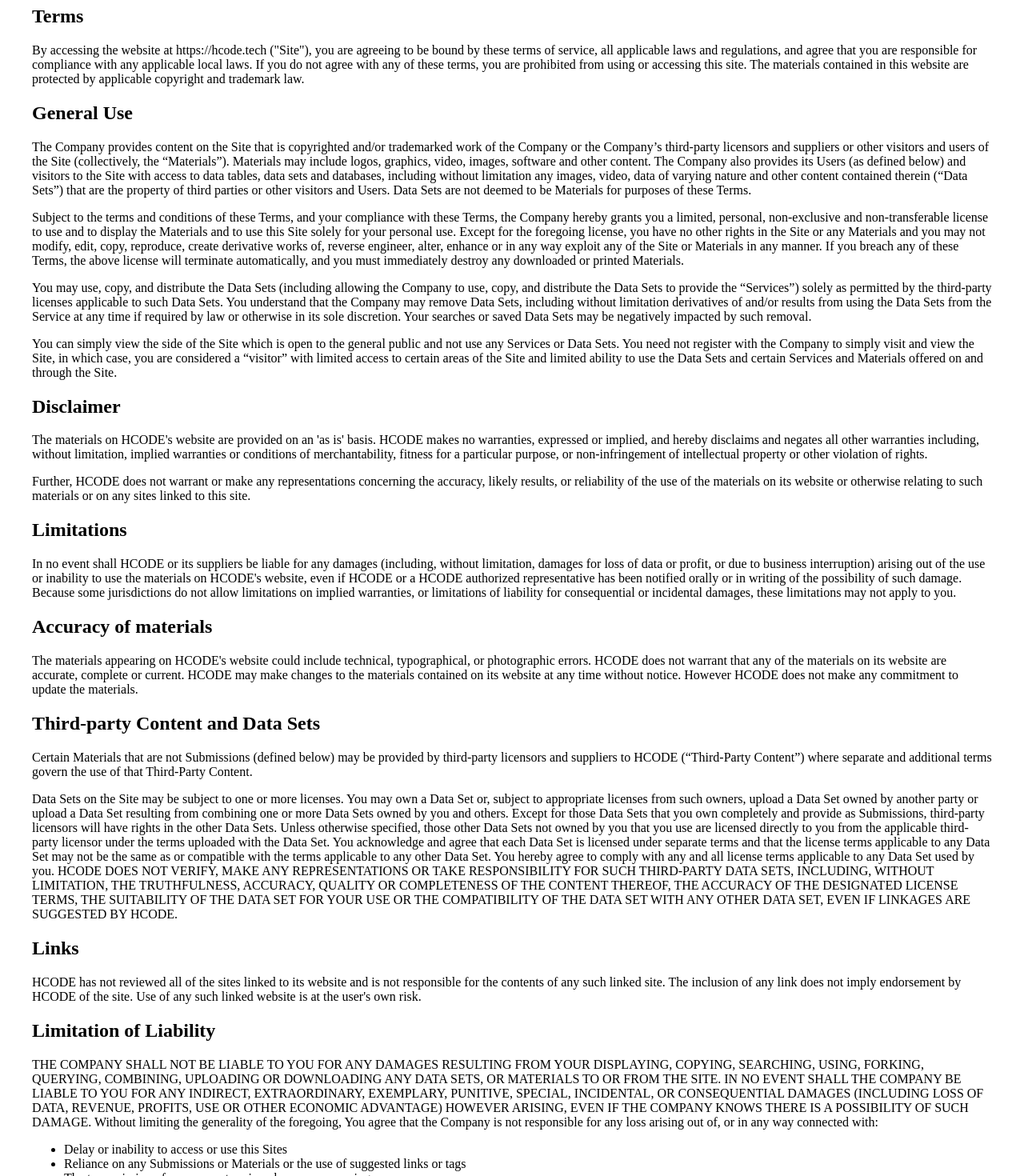
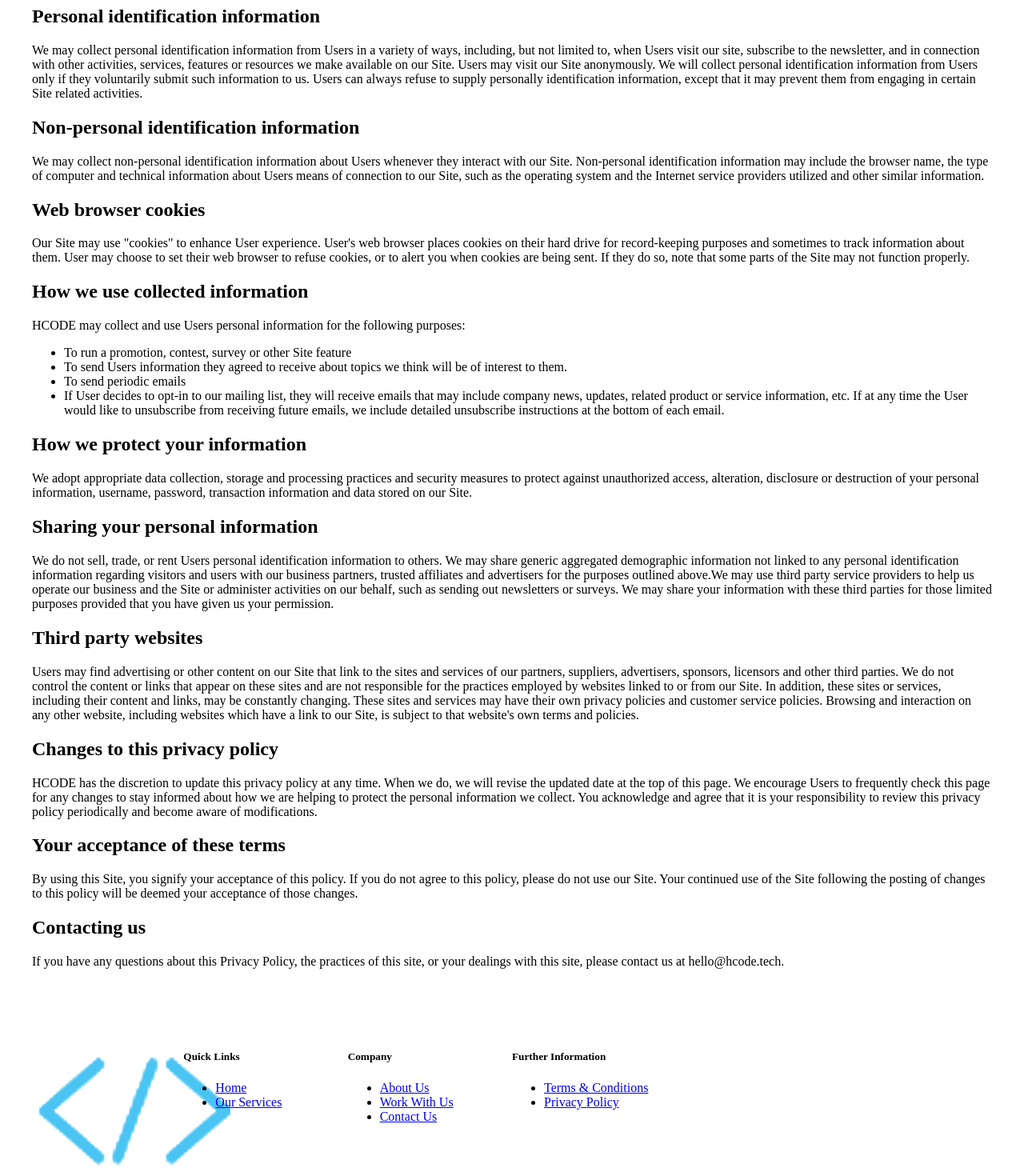
Before and after one commit to hcodetech/hcode-website, a Next.js app: page /privacy_policy in a window 1280 px wide. Shown: the part 540-2010 px from the top of the page at 80% size. Built offline with nearby package versions, Linux system fonts and the light colour scheme.

Commit message:
Privacy Policy

```diff
--- a/components/Benefits.js
+++ b/components/Benefits.js
@@ -2,7 +2,7 @@ function Benefits(props) {
   return (
     <div className={props.background ? "" : "bg-gray-100"}>
       <div className="text-center">
-        <h1 className="text-4xl font-semibold  pt-12">{props.data.heading}</h1>
+        <h1 className="text-4xl font-semibold  pt-16">{props.data.heading}</h1>
         <p className="font-light pt-2 lg:w-1/2 mx-auto">{props.data.paragraph}</p>
       </div>
       <div className="new-container pb-16 grid md:grid-cols-2 lg:grid-cols-3 gap-8">
--- a/components/Footer.js
+++ b/components/Footer.js
@@ -31,21 +31,21 @@ function Footer() {
                 <a href="/" className="border-b border-solid border-transparent hover:border-primary hover:text-primary">Home</a>
               </li>
               <li className="mb-2">
-                <a href="/our_services" className="border-b border-solid border-transparent hover:border-primary hover:text-primary">Services</a>
+                <a href="/our_services" className="border-b border-solid border-transparent hover:border-primary hover:text-primary">Our Services</a>
               </li>
-              <li className="mb-2">
+              {/* <li className="mb-2">
                 <a href="/technologies" className="border-b border-solid border-transparent hover:border-primary hover:text-primary">Technologies</a>
-              </li>
-              <li className="mb-2">
+              </li> */}
+              {/* <li className="mb-2">
                 <a href="/case_studies" className="border-b border-solid border-transparent hover:border-primary hover:text-primary">Case Studies</a>
-              </li>
+              </li> */}
             </ul>
           </div>
           <div className="px-4 sm:w-1/2 md:w-1/4 xl:w-1/6 mt-8 md:mt-0">
             <h5 className="font-bold  text-md mb-3 ">Company</h5>
             <ul className="list-none footer-links">
               <li className="mb-2">
-                <a href="/about_us" className="border-b border-solid border-transparent hover:border-primary hover:text-primary">About Us</a>
+                <a href="/about" className="border-b border-solid border-transparent hover:border-primary hover:text-primary">About Us</a>
               </li>
               <li className="mb-2">
                 <a href="/work_with_us" className="border-b border-solid border-transparent hover:border-primary hover:text-primary">Work With Us</a>
--- a/constants/constants.js
+++ b/constants/constants.js
@@ -1,3 +1,25 @@
+export const navbar_links =
+[
+  {
+  label:"Home",
+  link:"/"
+},
+{
+  label:"Our Services",
+  link:"/our_services"
+},
+{
+  label:"About Us",
+  link:"/about"
+},
+{
+  label:"Work With Us",
+  link:"/work_with_us"
+},
+
+
+]
+
 export const about_page = {
   hero_heading: "We’re in the business of writing great code",
   hero_paragraph:
@@ -668,3 +690,68 @@ export const selected_technologies = [
   tech:"Mobile"
 },
 ]
+
+
+export const consumer_card ={
+  card_color:"bg-yellow-400",
+  heading:"Consumer <> Mobile",
+  paragraph:"We have built end-to-end products and mobile applications for various consumer companies across food delivery apps, market places, health segments to name a few.",
+  highlight:"We’ve built multiple products in this domain from ground up; many of whom have been able to sucessfully raise funds"
+}
+export const enterprise_card ={
+  card_color:"bg-green-400",
+  heading:"Enterprise <> SAAS",
+  paragraph:"We've ample experience of building and managing Large Enterprise Solutions across education, remote technologies, productivity tools, research etc. Our clients come to us as they are able to trust us with  confidentiality and expertise.",
+  highlight:"We've been able to consistently deliver and build great relations with many enterprise clients."
+}
+export const fintech_card ={
+  card_color:"bg-blue-400",
+  heading:"Fintech",
+  paragraph:"Many of our clients have been from Fintech across New York and India. We have worked with enterprises with big data and analytics needs, as well as with startups to help make thier products come to life.",
+  highlight:"Our founding team has deep experience in Fintech which drives our expertise"
+}
+
+export const privacy_policy_data = {
+  main_heading: "PRIVACY POLICY",
+  main_paragraph: "Please read these Terms carefully, and contact us if you have any questions.",
+  updated_date: "This document was last updated on September 19, 2019",
+  updated_paragraph: "This Privacy Policy governs the manner in which HCODE collects, uses, maintains and discloses information collected from users (each, a \"User\") of the www.hcode.tech website (\"Site\"). This privacy policy applies to the Site and all products and services offered by HCODE.",
+  personal: "Personal identification information",
+  personal_paragraph: "We may collect personal identification information from Users in a variety of ways, including, but not limited to, when Users visit our site, subscribe to the newsletter, and in connection with other activities, services, features or resources we make available on our Site. Users may visit our Site anonymously. We will collect personal identification information from Users only if they voluntarily submit such information to us. Users can always refuse to supply personally identification information, except that it may prevent them from engaging in certain Site related activities.",
+
+  non_personal: "Non-personal identification information",
+  non_personal_paragraph: "We may collect non-personal identification information about Users whenever they interact with our Site. Non-personal identification information may include the browser name, the type of computer and technical information about Users means of connection to our Site, such as the operating system and the Internet service providers utilized and other similar information.",
+
+  web_browser: "Web browser cookies",
+  web_browser_paragraph:"Our Site may use \"cookies\" to enhance User experience. User's web browser places cookies on their hard drive for record-keeping purposes and sometimes to track information about them. User may choose to set their web browser to refuse cookies, or to alert you when cookies are being sent. If they do so, note that some parts of the Site may not function properly. ",
+
+  collected_information:"How we use collected information",
+  collected_information_paragraph:"HCODE may collect and use Users personal information for the following purposes: ",
+  collected_information_points:[
+    "To run a promotion, contest, survey or other Site feature ",
+    "To send Users information they agreed to receive about topics we think will be of interest to them.",
+    "To send periodic emails ",
+    "If User decides to opt-in to our mailing list, they will receive emails that may include company news, updates, related product or service information, etc. If at any time the User would like to unsubscribe from receiving future emails, we include detailed unsubscribe instructions at the bottom of each email."
+  ],
+
+  protect_information:"How we protect your information",
+  protect_information_paragraph:"We adopt appropriate data collection, storage and processing practices and security measures to protect against unauthorized access, alteration, disclosure or destruction of your personal information, username, password, transaction information and data stored on our Site.",
+
+  personal_information:"Sharing your personal information",
+  personal_information_paragraph:"We do not sell, trade, or rent Users personal identification information to others. We may share generic aggregated demographic information not linked to any personal identification information regarding visitors and users with our business partners, trusted affiliates and advertisers for the purposes outlined above.We may use third party service providers to help us operate our business and the Site or administer activities on our behalf, such as sending out newsletters or surveys. We may share your information with these third parties for those limited purposes provided that you have given us your permission.",
+
+  third_websites:"Third party websites",
+  third_websites_paragarph:"Users may find advertising or other content on our Site that link to the sites and services of our partners, suppliers, advertisers, sponsors, licensors and other third parties. We do not control the content or links that appear on these sites and are not responsible for the practices employed by websites linked to or from our Site. In addition, these sites or services, including their content and links, may be constantly changing. These sites and services may have their own privacy policies and customer service policies. Browsing and interaction on any other website, including websites which have a link to our Site, is subject to that website's own terms and policies.",
+
+  change_privacy_policy:"Changes to this privacy policy",
+  change_privacy_policy_paragraph:"HCODE has the discretion to update this privacy policy at any time. When we do, we will revise the updated date at the top of this page. We encourage Users to frequently check this page for any changes to stay informed about how we are helping to protect the personal information we collect. You acknowledge and agree that it is your responsibility to review this privacy policy periodically and become aware of modifications.",
+
+  acceptance_terms:"Your acceptance of these terms",
+  acceptance_terms_paragarph:"By using this Site, you signify your acceptance of this policy. If you do not agree to this policy, please do not use our Site. Your continued use of the Site following the posting of changes to this policy will be deemed your acceptance of those changes.",
+
+  contacting_us:"Contacting us",
+  contacting_us_paragraph:"If you have any questions about this Privacy Policy, the practices of this site, or your dealings with this site, please contact us at hello@hcode.tech."
+
+
+
+}
--- a/pages/privacy_policy.js
+++ b/pages/privacy_policy.js
@@ -1,160 +1,155 @@
-import { terms_and_conditions_data } from "../constants/constants"
+import { privacy_policy_data } from "../constants/constants"
 
 function privacy_policy() {
     return (
         <section >
-            <div className="bg-blue-100  pt-40 pb-32 new-container">
+          <div className="bg-blue-300">
+          <div className="  pt-40 pb-32 new-container">
                 <div className="text-center">
                     <h1 className="font-semibold text-4xl">
-                        {terms_and_conditions_data.main_heading}
+                        {privacy_policy_data.main_heading}
                     </h1>
                     <h5 className="text-lg font-medium pt-3 w-5/12 mx-auto">
-                        {terms_and_conditions_data.main_paragraph}
+                        {privacy_policy_data.main_paragraph}
                     </h5>
                     <h6 className="text-sm mt-3">
-                        {terms_and_conditions_data.updated_date}
+                        {privacy_policy_data.updated_date}
                     </h6>
                 </div>
             </div>
+              </div>
 
             <div className="py-10 w-1/2 new-container">
                 <div>
                     <p>
-                        {terms_and_conditions_data.updated_paragraph}
+                        {privacy_policy_data.updated_paragraph}
                     </p>
                     <h1 className="text-3xl font-bold mt-10">
-                        {terms_and_conditions_data.terms}
+                        {privacy_policy_data.personal}
                     </h1>
                     <p className="mt-2 text-sm">
                         {
-                            terms_and_conditions_data.terms_paragraph
+                            privacy_policy_data.personal_paragraph
                         }
                     </p>
                 </div>
                 {/*  */}
                 <div>
                     <h1 className="text-3xl font-bold mt-10">
-                        {terms_and_conditions_data.general_use}
+                        {privacy_policy_data.non_personal}
                     </h1>
-                    {terms_and_conditions_data.general_paragraph.map((point, index) => (
-                        <p className="mt-2 text-sm" key={index}>
-                            {point.paragraph}
-                        </p>
-                    ))}
+
+                    <p className="mt-2 text-sm" >
+                        {privacy_policy_data.non_personal_paragraph}
+                    </p>
+
 
                 </div>
                 {/*  */}
                 <div>
                     <h1 className="text-3xl font-bold mt-10">
-                        {terms_and_conditions_data.disclaimer}
+                        {privacy_policy_data.web_browser}
                     </h1>
-                    {terms_and_conditions_data.disclaimer_paragraph.map((point, index) => (
-                        <p className="mt-2 text-sm" key={index}>
-                            {point.paragraph}
-                        </p>
-                    ))}
+                    <p className="mt-2 text-sm" >
+                        {privacy_policy_data.web_browser_paragraph}
+                    </p>
+
+
 
                 </div>
 
                 {/*  */}
                 <div>
                     <h1 className="text-3xl font-bold mt-10">
-                        {terms_and_conditions_data.limitations}
+                        {privacy_policy_data.collected_information}
                     </h1>
                     <p className="mt-2 text-sm">
                         {
-                            terms_and_conditions_data.limitations_paragraph
+                            privacy_policy_data.collected_information_paragraph
                         }
+                        <ul className="list-disc list-inside">
+                            {privacy_policy_data.collected_information_points.map((point, index) => (
+                                <li key={index}>
+                                    {point}
+                                </li>
+                            ))}
+                        </ul>
+                    </p>
+                </div>
+
+                {/*  */}
+                <div>
+                    <h1 className="text-3xl font-bold mt-10">
+                        {privacy_policy_data.protect_information}
+                    </h1>
+                    <p className="mt-2 text-sm">
+                        {
+                            privacy_policy_data.protect_information_paragraph
+                        }
+
                     </p>
                 </div>
                 {/*  */}
                 <div>
                     <h1 className="text-3xl font-bold mt-10">
-                        {terms_and_conditions_data.accuracy_of_materials}
+                        {privacy_policy_data.personal_information}
                     </h1>
                     <p className="mt-2 text-sm">
                         {
-                            terms_and_conditions_data.accuracy_of_materials_paragraph
+                            privacy_policy_data.personal_information_paragraph
                         }
+
                     </p>
                 </div>
                 {/*  */}
                 <div>
                     <h1 className="text-3xl font-bold mt-10">
-                        {terms_and_conditions_data.third_part}
+                        {privacy_policy_data.third_websites}
                     </h1>
                     <p className="mt-2 text-sm">
                         {
-                            terms_and_conditions_data.third_part_first
+                            privacy_policy_data.third_websites_paragarph
                         }
-                    </p>
-                    <p className="mt-2 text-sm">
-                        {
-                            terms_and_conditions_data.third_part_second
-                        }
+
                     </p>
                 </div>
                 {/*  */}
                 <div>
                     <h1 className="text-3xl font-bold mt-10">
-                        {terms_and_conditions_data.links}
+                        {privacy_policy_data.change_privacy_policy}
                     </h1>
                     <p className="mt-2 text-sm">
                         {
-                            terms_and_conditions_data.links_paragraph
+                            privacy_policy_data.change_privacy_policy_paragraph
                         }
+
                     </p>
-
                 </div>
                 {/*  */}
                 <div>
                     <h1 className="text-3xl font-bold mt-10">
-                        {terms_and_conditions_data.limitations_of_liability}
+                        {privacy_policy_data.acceptance_terms}
                     </h1>
                     <p className="mt-2 text-sm">
                         {
-                            terms_and_conditions_data.limitations_of_liability_first
+                            privacy_policy_data.acceptance_terms_paragarph
                         }
+
                     </p>
-                    <ul className="list-inside list-disc">
-                        {terms_and_conditions_data.limitations_of_liability_first_points.map((point, index) => (
-                            <li className="mt-2 text-sm " key={index}>
-                                {point.point}
-                            </li>
-                        ))}
-                    </ul>
-                    <p className="mt-2 text-sm">
-                        {
-                            terms_and_conditions_data.limitations_of_liability_second
-                        }
-                    </p>
-
                 </div>
-
                 {/*  */}
-
                 <div>
                     <h1 className="text-3xl font-bold mt-10">
-                        {terms_and_conditions_data.modifications}
+                        {privacy_policy_data.contacting_us}
                     </h1>
                     <p className="mt-2 text-sm">
                         {
-                            terms_and_conditions_data.modifications_paragraph
+                            privacy_policy_data.contacting_us_paragraph
                         }
+
                     </p>
                 </div>
-                {/*  */}
 
-                <div>
-                    <h1 className="text-3xl font-bold mt-10">
-                        {terms_and_conditions_data.govering_law}
-                    </h1>
-                    <p className="mt-2 text-sm">
-                        {
-                            terms_and_conditions_data.govering_law_paragraph
-                        }
-                    </p>
-                </div>
 
             </div>
         </section>
--- a/pages/terms_and_conditions.js
+++ b/pages/terms_and_conditions.js
@@ -3,7 +3,8 @@ import { terms_and_conditions_data } from "../constants/constants"
 function term_and_conditions() {
     return (
         <section >
-            <div className="bg-blue-100  pt-40 pb-32 new-container">
+            <div className="bg-blue-300">
+                <div className="  pt-40 pb-32 new-container">
                     <div className="text-center">
                         <h1 className="font-semibold text-4xl">
                             {terms_and_conditions_data.main_heading}
@@ -14,6 +15,7 @@ function term_and_conditions() {
                         <h6 className="text-sm mt-3">
                             {terms_and_conditions_data.updated_date}
                         </h6>
+                    </div>
                 </div>
             </div>
 
--- a/pages/work_with_us.js
+++ b/pages/work_with_us.js
@@ -40,7 +40,7 @@ function work_with_us() {
             <a
               href="https://in.indeed.com/cmp/Hcode-Technologies/jobs"
               target="_blank"
-              className="primary-outline ">See Open Position</a>
+              className="primary-outline ">See Open Positions</a>
           </div>
           <div className="relative h-[322px] w-full lg:w-[558px] lg:mt-28 ">
             <Image
@@ -139,7 +139,7 @@ function work_with_us() {
         <div className="mx-auto md:w-1/2 mb-10">
           {hiring_process.map(({ image, heading, descripition }, index) => (
             <div className="md:flex mb-10" key={index}>
-              <div className="min-w-[64px] max-w-[64px] min-h-[64px] max-h-[64px] bg-blue-100  rounded-full">
+              <div className="min-w-[64px] max-w-[64px] min-h-[64px] max-h-[64px] bg-blue-200  rounded-full">
                 <img
                   src={image}
                   layout="fill"
```
Also changed, not shown: components/HeroSection.js (+5 -5 lines), components/Navbar.js (+34 -36 lines), components/ShowCaseCard.js (+7 -15 lines), pages/our_services/index.js (+4 -3 lines). Lines whose indentation alone changed are shown as unchanged.
